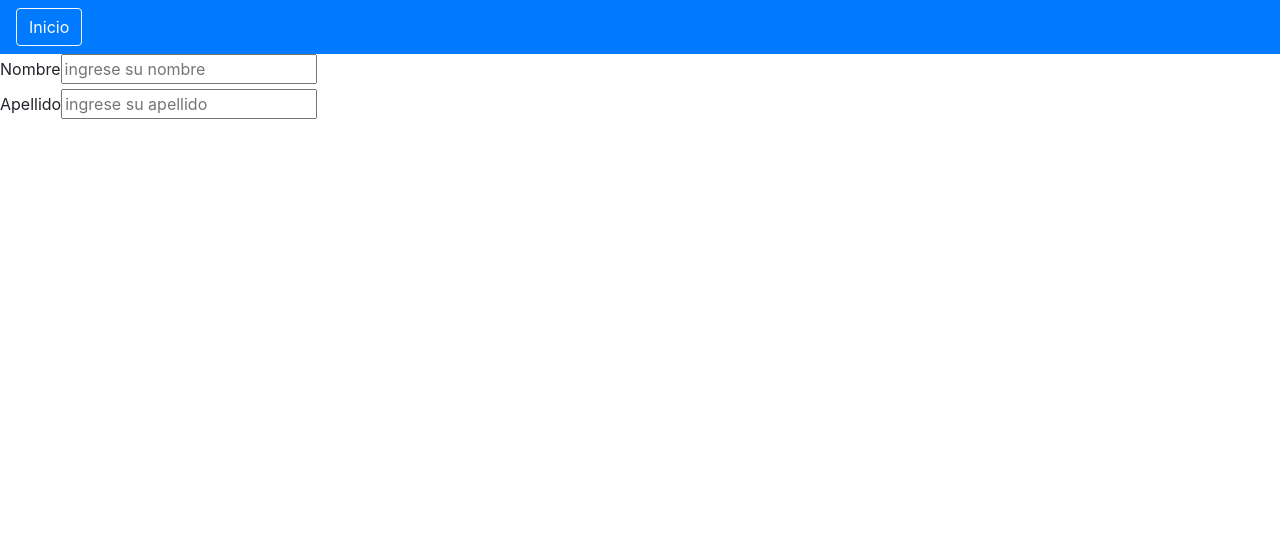
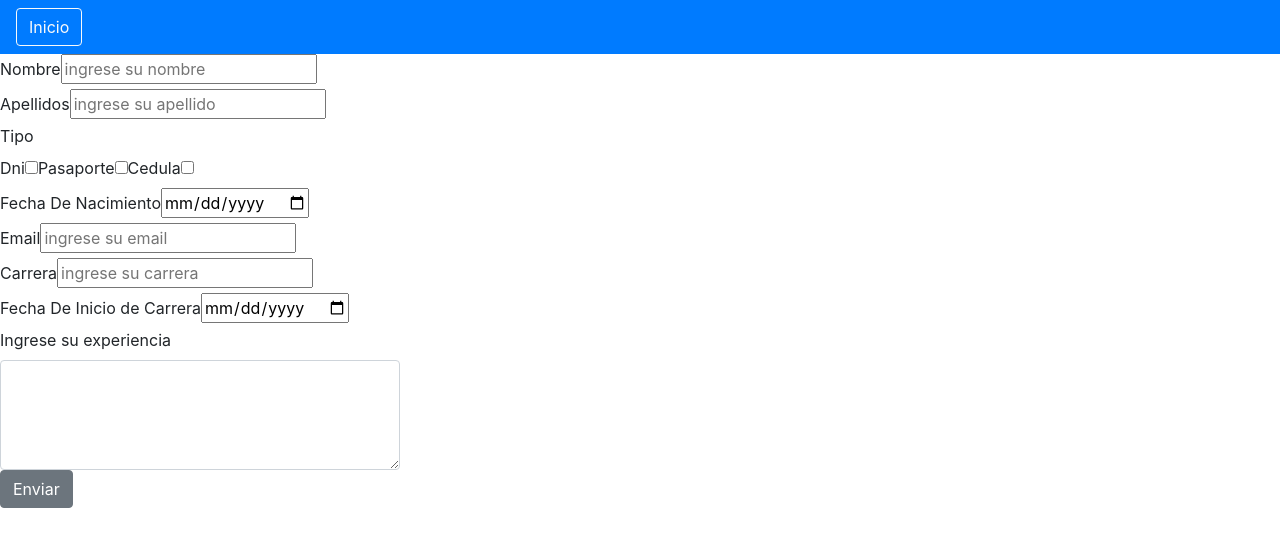
Before and after one commit to matotec/Bolsa-de-trabajo, a React (Create React App) app in the folder front/bolsa-de-trabajo/: page /formAlum in a window 1280 px wide. Shown: the top 546 px of the page. Built offline with nearby package versions, Linux system fonts and the light colour scheme.

Commit message:
form alumnos completo sin validaciones ni envio a la bbdd

```diff
--- a/front/bolsa-de-trabajo/src/formAlum.js
+++ b/front/bolsa-de-trabajo/src/formAlum.js
@@ -2,6 +2,10 @@ import React, { useState, useEffect } from 'react';
 import Button from 'react-bootstrap/Button';
 import {useHistory} from 'react-router-dom';
 import HeaderToInicio from './components/headerToInicio';
+import NavDropdown from 'react-bootstrap/NavDropdown';
+import Form from 'react-bootstrap/Form'
+import './styles/formAlum.css';
+
 
 const FormAlumn = () => {
 
@@ -16,8 +20,42 @@ const FormAlumn = () => {
             <input name="nombre" type="text" placeholder="ingrese su nombre"  />
         </div>
         <div>
-          <label>Apellido</label>
+          <label>Apellidos</label>
             <input name="apellido" type="text" placeholder="ingrese su apellido"  />
+        </div>
+        <div>
+            <label>Tipo</label>
+                <div>
+                    <label>Dni</label>
+                    <input type="checkbox" value="" id="checkbox" name="dni"/>
+                    <label>Pasaporte</label>
+                    <input type="checkbox" value="" id="checkbox" name="dni"/>
+                    <label>Cedula</label>
+                    <input type="checkbox" value="" id="checkbox" name="dni"/>
+                </div>
+        </div>
+        <div>
+            <label>Fecha De Nacimiento</label>
+            <input type="date" name="fechaNacimiento"></input>
+        </div>
+        <div>
+        <label>Email</label>
+            <input name="email" type="email" placeholder="ingrese su email"  />
+        </div>
+        <div>
+          <label>Carrera</label>
+            <input name="carrera" type="text" placeholder="ingrese su carrera"  />
+        </div>
+        <div>
+            <label>Fecha De Inicio de Carrera</label>
+            <input type="date" name="fechaDeInicioCarrera"></input>
+        </div>
+        <div>
+        <Form.Label>Ingrese su experiencia</Form.Label>
+        <Form.Control as="textarea" rows={4} id="tamañoTextArea"/>
+        </div>
+        <div>
+        <Button variant="secondary" >Enviar</Button>
         </div>
       </form>
       </>
--- /dev/null
+++ b/front/bolsa-de-trabajo/src/styles/formAlum.css
@@ -0,0 +1,3 @@
+#tamañoTextArea{
+    width: 400px;
+}
```
